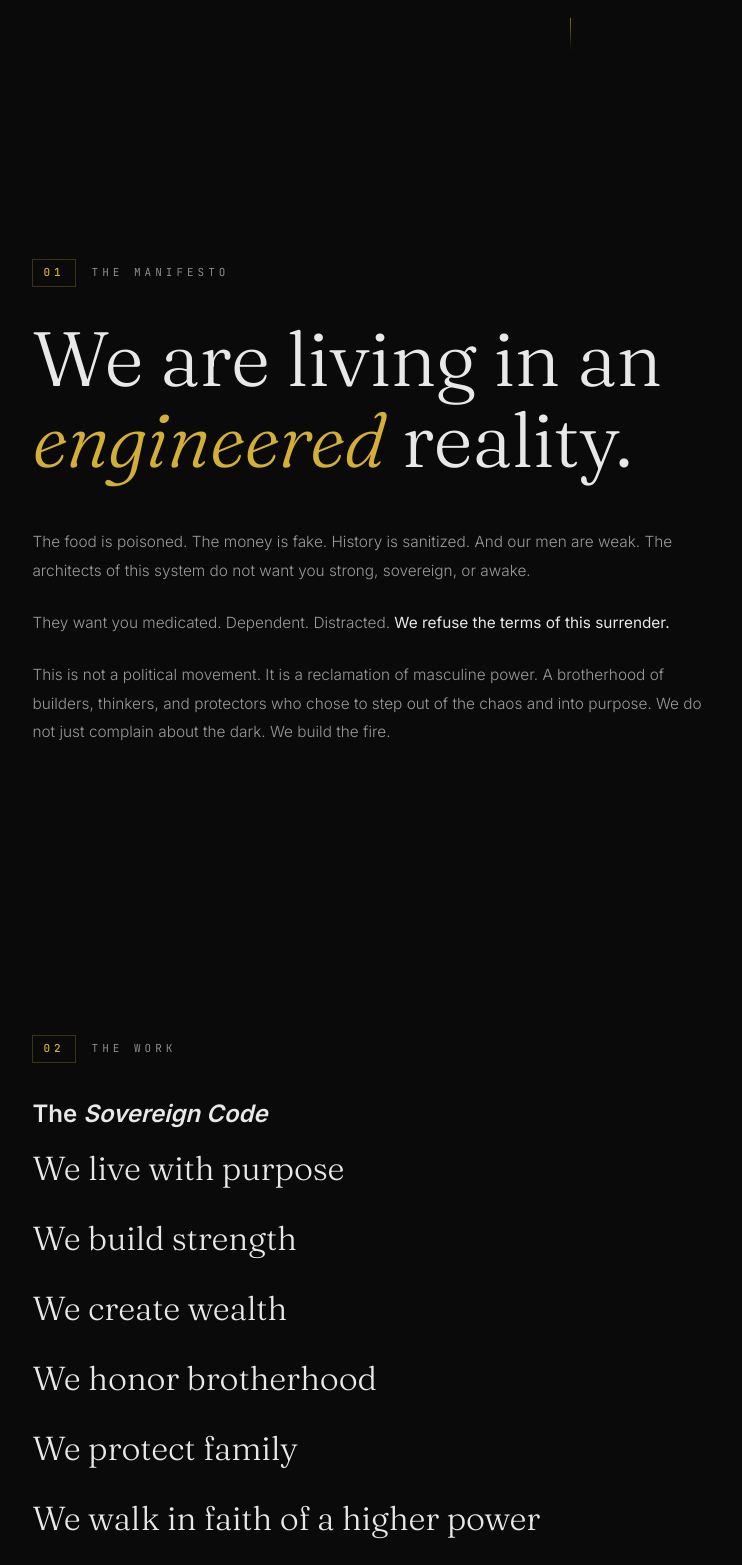
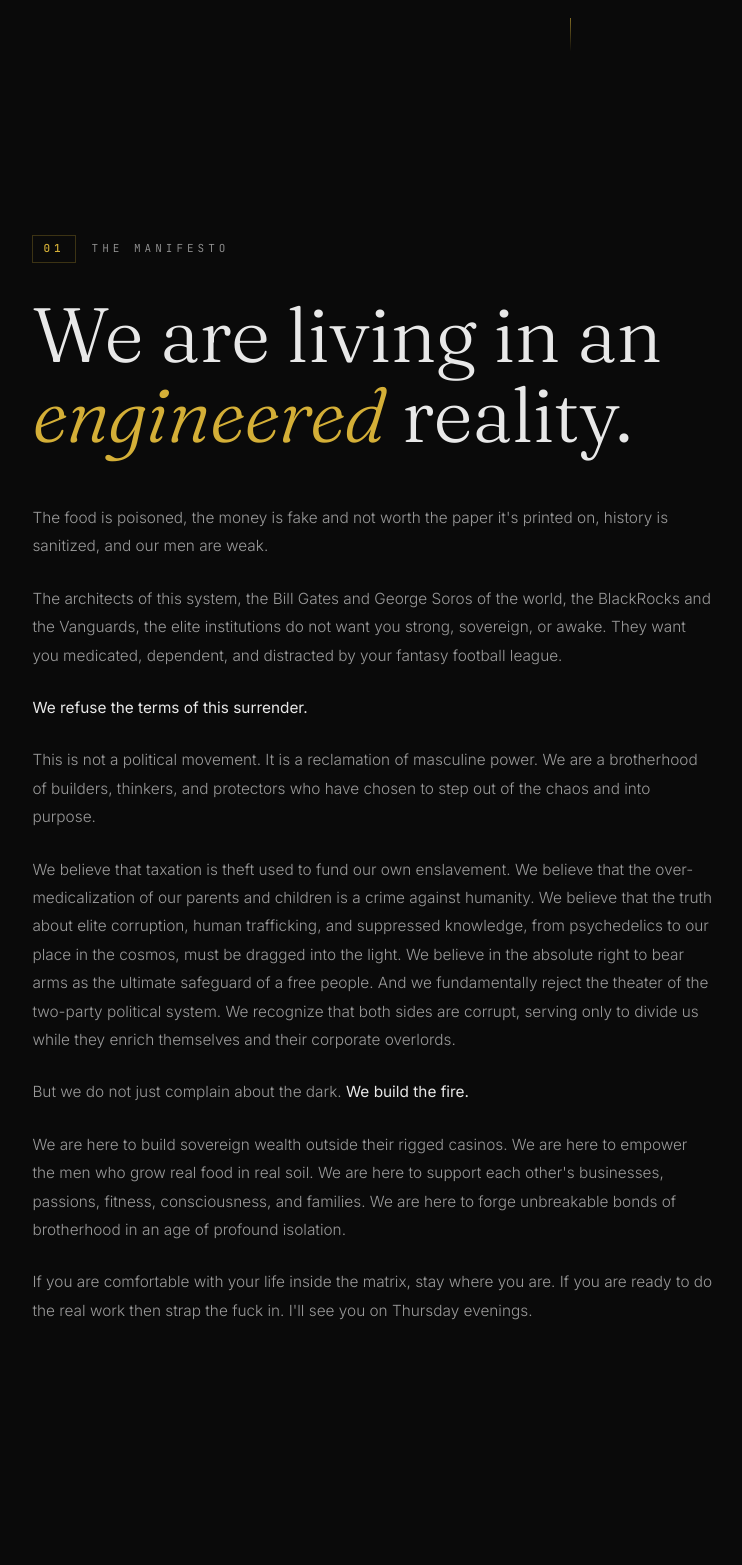
Before and after one commit to kashi-creator/anti-billionaires-app, a Flask app: page / in a window 1280 px wide. Shown: the part 909-2474 px from the top of the page, without its empty margins (70-812 px from the left). Run offline with Flask 3, Linux system fonts and the light colour scheme; some libraries are stand-ins or nearby versions.

Commit message:
copy: full 8-paragraph manifesto on landing — kashi-written 2026-05-11
Replaces the 3-paragraph abridgment with the full manifesto Kashi
wrote. Names the architects (Gates, Soros, BlackRock, Vanguard),
lays out the 5-belief platform (taxation, over-medicalization,
suppressed-knowledge truth, 2A, two-party rejection), and ends with
the thursday-evening call to action.

Voice rules respected: no em-dashes, semicolons kept as kashi wrote
them, two minor typos fixed (double-space after Soros, lowercase i'll
in the closing line capitalized to I'll).

Co-Authored-By: Claude Opus 4.7 (1M context) <noreply@anthropic.com>

```diff
--- a/templates/landing.html
+++ b/templates/landing.html
@@ -588,9 +588,21 @@
   <div class="chapter-meta reveal"><span class="chapter-num">01</span><span class="chapter-tag">The Manifesto</span></div>
   <h2 class="reveal delay-1">We are living in an<br><em>engineered</em> reality.</h2>
   <div class="manifesto-body reveal delay-2">
-    <p>The food is poisoned. The money is fake. History is sanitized. And our men are weak. The architects of this system do not want you strong, sovereign, or awake.</p>
-    <p>They want you medicated. Dependent. Distracted. <strong>We refuse the terms of this surrender.</strong></p>
-    <p>This is not a political movement. It is a reclamation of masculine power. A brotherhood of builders, thinkers, and protectors who chose to step out of the chaos and into purpose. We do not just complain about the dark. We build the fire.</p>
+    <p>The food is poisoned, the money is fake and not worth the paper it's printed on, history is sanitized, and our men are weak.</p>
+
+    <p>The architects of this system, the Bill Gates and George Soros of the world, the BlackRocks and the Vanguards, the elite institutions do not want you strong, sovereign, or awake. They want you medicated, dependent, and distracted by your fantasy football league.</p>
+
+    <p><strong>We refuse the terms of this surrender.</strong></p>
+
+    <p>This is not a political movement. It is a reclamation of masculine power. We are a brotherhood of builders, thinkers, and protectors who have chosen to step out of the chaos and into purpose.</p>
+
+    <p>We believe that taxation is theft used to fund our own enslavement. We believe that the over-medicalization of our parents and children is a crime against humanity. We believe that the truth about elite corruption, human trafficking, and suppressed knowledge, from psychedelics to our place in the cosmos, must be dragged into the light. We believe in the absolute right to bear arms as the ultimate safeguard of a free people. And we fundamentally reject the theater of the two-party political system. We recognize that both sides are corrupt, serving only to divide us while they enrich themselves and their corporate overlords.</p>
+
+    <p>But we do not just complain about the dark. <strong>We build the fire.</strong></p>
+
+    <p>We are here to build sovereign wealth outside their rigged casinos. We are here to empower the men who grow real food in real soil. We are here to support each other's businesses, passions, fitness, consciousness, and families. We are here to forge unbreakable bonds of brotherhood in an age of profound isolation.</p>
+
+    <p>If you are comfortable with your life inside the matrix, stay where you are. If you are ready to do the real work then strap the fuck in. I'll see you on Thursday evenings.</p>
   </div>
 </section>
 
```
